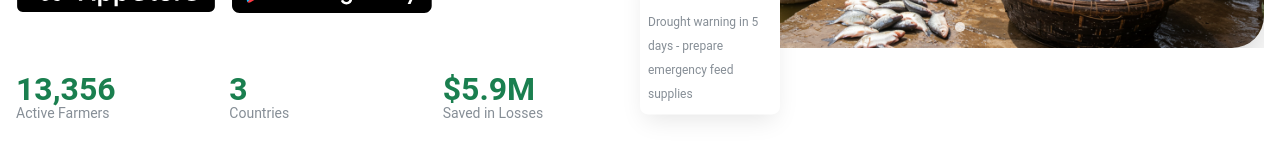
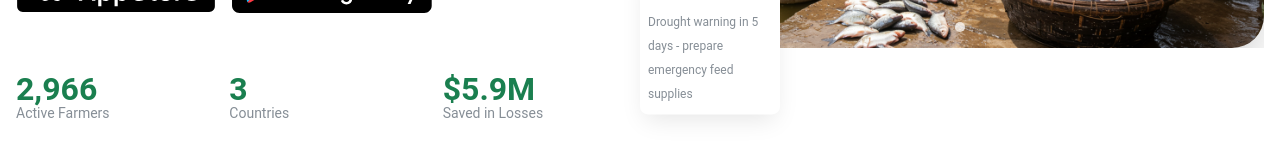
Before and after one commit to livestocx-ng/livestocx-climate, a Next.js app: page / in a window 1280 px wide. Shown: the part 434-594 px from the top of the page. Built offline with nearby package versions, Linux system fonts and the light colour scheme; no server answers; grey boxes are pictures that could not be loaded.

Commit message:
feat: updated active users count[2]

```diff
--- a/core/components/home/hero.tsx
+++ b/core/components/home/hero.tsx
@@ -257,7 +257,7 @@ const Hero = () => {
                             viewport={{ once: true }}
                           >
                             <Text size="2rem" fw={700} c="climate.6">
-                              <CountUp end={13390} duration={10} separator="," />
+                              <CountUp end={3000} duration={10} separator="," />
                             </Text>
                           </motion.div>
                           <Text size="sm" c="dimmed">
```
